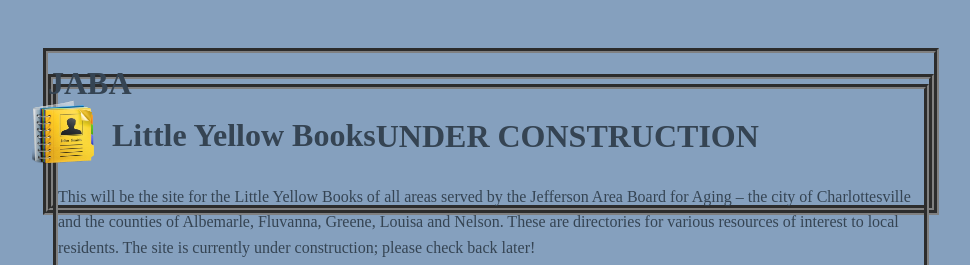
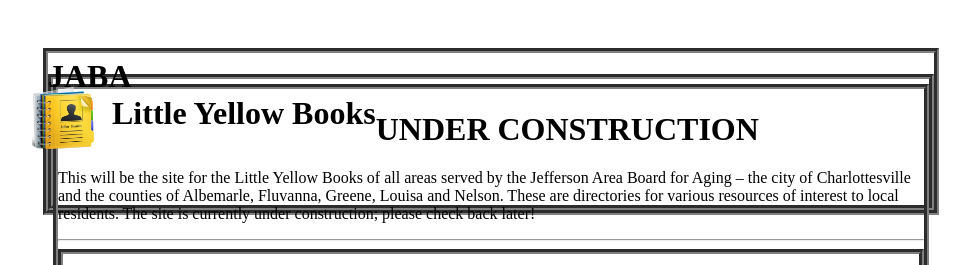
Before and after one commit to Abstractart123/Abstractart123.github.io, a plain HTML site: page index.html in a window 1280 px wide. Shown: the top 265 px of the page, without its empty margins (149-1119 px from the left). Drawn offline with Linux system fonts and the light colour scheme.

Commit message:
Update LYB-stylesheet.css

```diff
--- a/LYB-stylesheet.css
+++ b/LYB-stylesheet.css
@@ -31,12 +31,7 @@
 
 }
 
-body {
-  background: #85a0be;
-  color: #354453;
-  line-height: 1.6;
-  padding: 1rem;
-}
+
 
 
 body {
```
